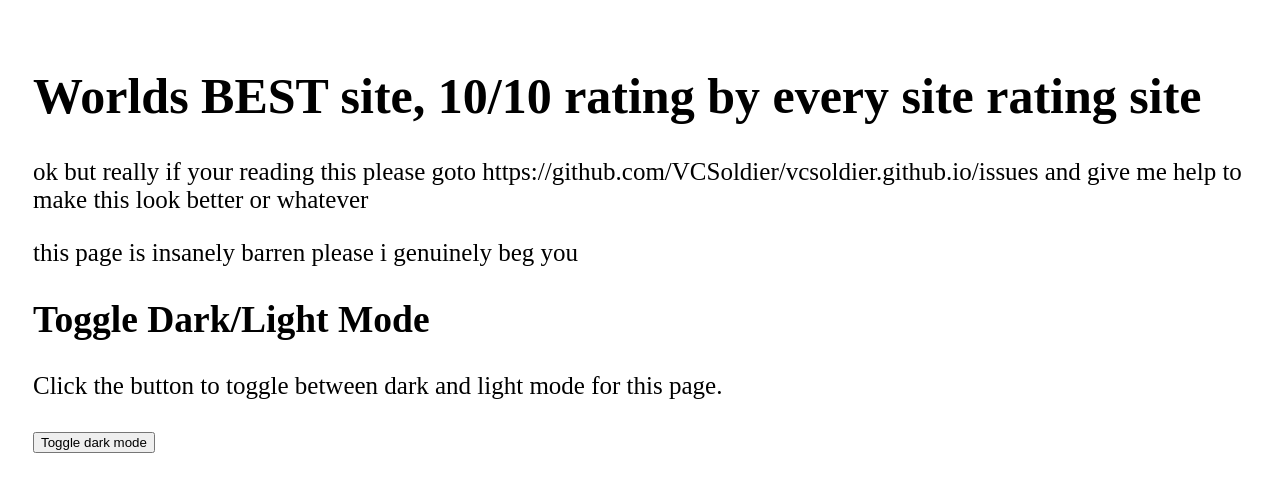
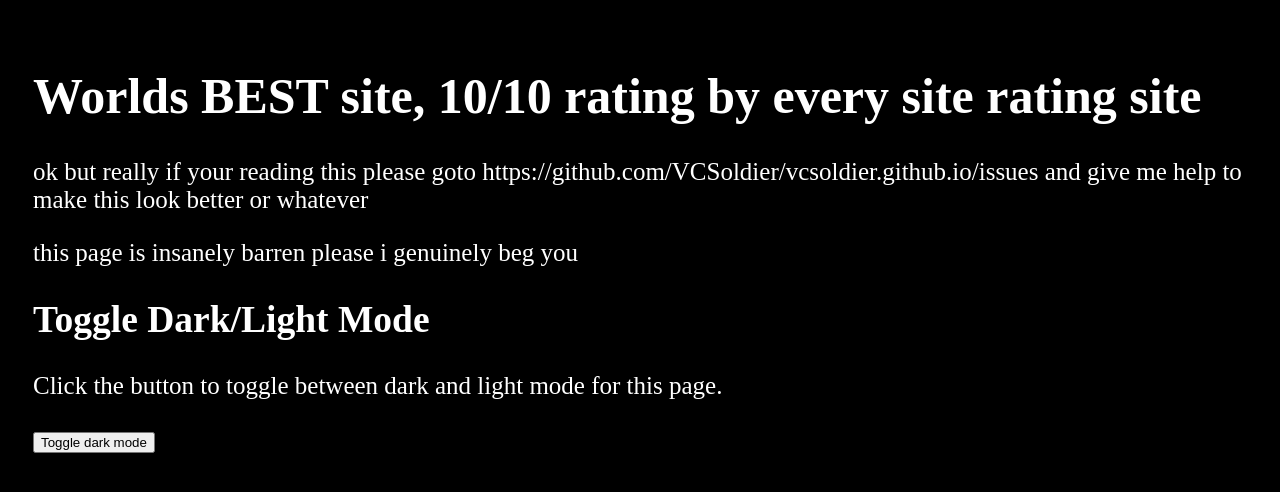
Before and after one commit to VCSoldier/vcsoldier.github.io, a plain HTML site: page index.html in a window 1280 px wide. Both pictures are taken after a click on the button "Toggle dark mode". Drawn offline with Linux system fonts and the light colour scheme.

Commit message:
Update index.html

```diff
--- a/index.html
+++ b/index.html
@@ -30,6 +30,13 @@ body {
 
 <button onclick="myFunction()">Toggle dark mode</button>
 
+   <script>
+function myFunction() {
+   var element = document.body;
+   element.classList.toggle("dark-mode");
+}
+</script>
+
     </div>
   </body>
 </html>
```
